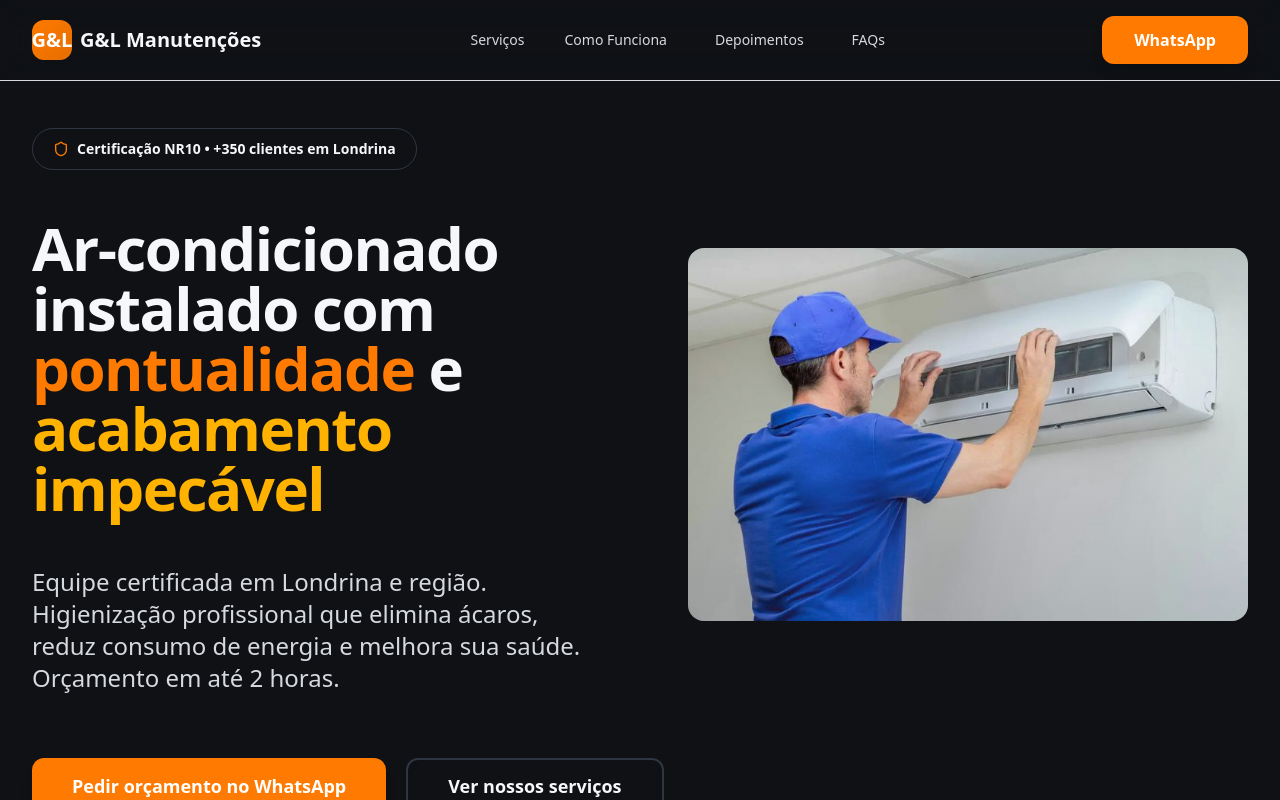
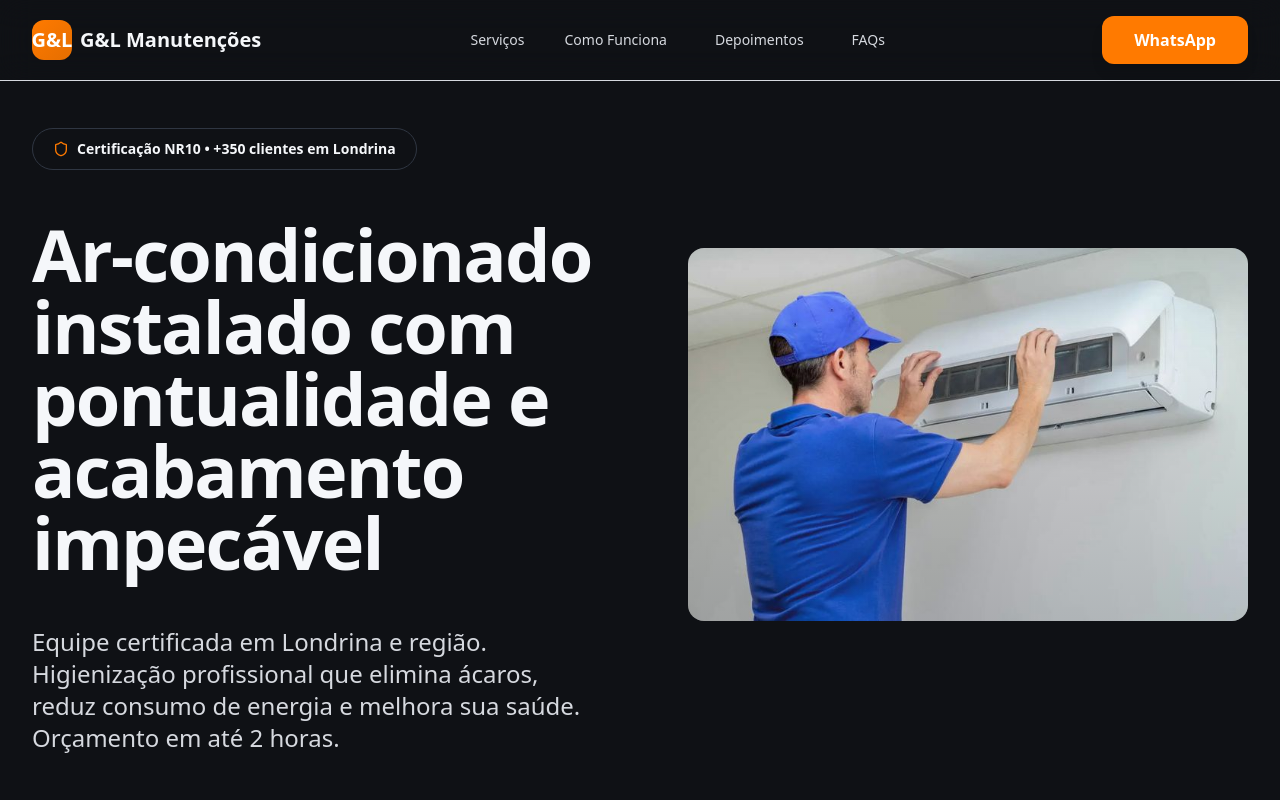
Before and after one commit to Joao-Gabriel17/gl-mantem-landing, a React (Vite) app: page / in a window 1280 px wide. Shown: the top 800 px of the page. Built offline with nearby package versions, Linux system fonts and the light colour scheme; the HTML template or start-up script is replaced by a standard one.

Commit message:
Modify Hero component headline and text highlights
Updated headline styling and added highlights to text.

```diff
--- a/src/components/Hero.tsx
+++ b/src/components/Hero.tsx
@@ -22,10 +22,11 @@ export const Hero = () => {
             </Badge>
 
             {/* Headline */}
-            <h1 className="text-3xl sm:text-4xl lg:text-5xl xl:text-6xl font-bold leading-[1.1] text-textc-100">
+            <h1 className="text-4xl sm:text-5xl lg:text-6xl xl:text-7xl font-extrabold leading-[1.1] text-textc-100">
               Ar-condicionado instalado com{" "}
-              <span className="text-primary-500">pontualidade</span> e{" "}
-              <span className="text-accent-amber-400">acabamento impecável</span>
+              <span className="hl hl-brush">pontualidade e</span>{" "}
+              <span className="hl hl-marker hl-marker--v1">acabamento</span>{" "}
+              <span className="hl hl-marker hl-marker--v2">impecável</span>
             </h1>
 
             {/* Subheadline */}
```
